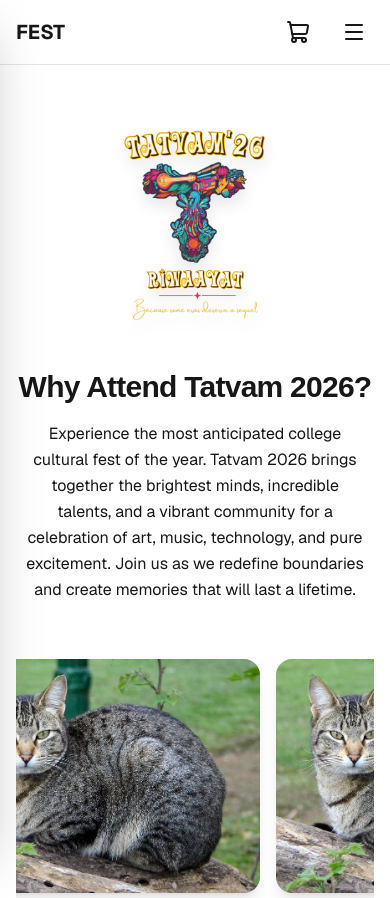
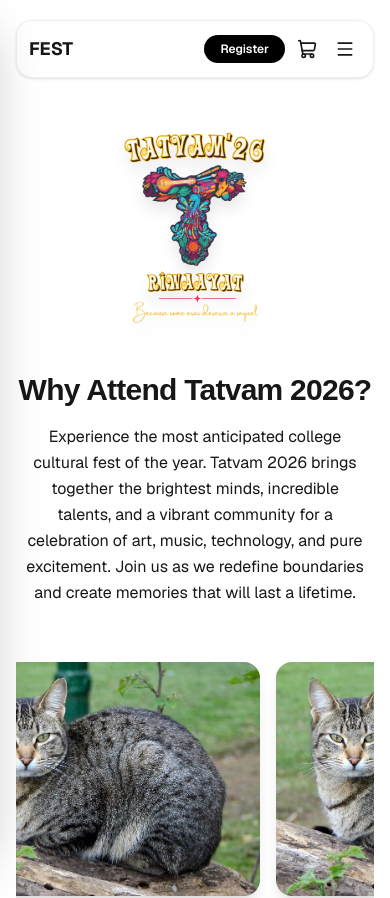
Before and after one commit to perplexingpasta/tatvam2026, a Next.js app: page /about in a window 390 px wide. Shown: the top 898 px of the page. Built offline with nearby package versions, Linux system fonts and the light colour scheme; a web font is replaced by a local one.

Commit message:
fixed navbar

```diff
--- a/components/Header.tsx
+++ b/components/Header.tsx
@@ -7,8 +7,20 @@ import { useCart } from "./CartProvider";
 import { useSportsCart } from "./SportsCartProvider";
 import { useMerchCart } from "./MerchCartProvider";
 import {
-  Menu, X, ShoppingCart, Music, Trophy, Shirt,
-  Home, Calendar, UserPlus, Search, ShoppingBag, Info, MessageCircle, Clock
+  Menu,
+  X,
+  ShoppingCart,
+  Music,
+  Trophy,
+  Shirt,
+  Home,
+  Calendar,
+  UserPlus,
+  Search,
+  ShoppingBag,
+  Info,
+  MessageCircle,
+  Clock,
 } from "lucide-react";
 
 export function Header() {
@@ -33,7 +45,10 @@ export function Header() {
   // Handle click outside and Escape key for cart dropdown
   useEffect(() => {
     function handleClickOutside(event: MouseEvent) {
-      if (dropdownRef.current && !dropdownRef.current.contains(event.target as Node)) {
+      if (
+        dropdownRef.current &&
+        !dropdownRef.current.contains(event.target as Node)
+      ) {
         setIsCartOpen(false);
       }
     }
@@ -69,10 +84,13 @@ export function Header() {
 
   return (
     <>
-      <header className="sticky top-0 z-50 w-full border-b bg-background/95 backdrop-blur supports-[backdrop-filter]:bg-background/60 border-zinc-200">
-        <div className="container mx-auto px-4 h-16 flex items-center justify-between">
-        <div className="flex gap-6 items-center">
-          <Link href="/" className="font-bold text-xl">
+      <header className="fixed top-5 left-4 right-4 md:top-4 md:left-4 md:right-4 z-50 rounded-2xl border border-zinc-200/60 bg-white/30 backdrop-blur-lg shadow-sm transition-all duration-300">
+        <div className="container mx-auto px-3 md:px-6 h-14 md:h-16 flex items-center justify-between">
+          <div className="flex gap-4 md:gap-6 items-center">
+            <Link
+              href="/"
+              className="font-bold text-lg md:text-xl truncate max-w-30 sm:max-w-none"
+            >
               {process.env.NEXT_PUBLIC_FEST_NAME || "FEST"}
             </Link>
             <nav className="hidden md:flex gap-6">
@@ -87,17 +105,29 @@ export function Header() {
               ))}
             </nav>
           </div>
-        <div className="flex items-center gap-4">
+
+          <div className="flex items-center gap-1.5 md:gap-4">
+            {/* Mobile Register Button */}
+            <Link
+              href="/registration"
+              className="md:hidden text-xs font-semibold bg-black text-white px-4 py-1.5 rounded-full hover:bg-zinc-800 transition-colors"
+            >
+              Register
+            </Link>
+
             <div className="relative" ref={dropdownRef}>
               <button
-              onClick={() => { setIsCartOpen(!isCartOpen); setIsMobileMenuOpen(false); }}
-              className="relative p-2 rounded-md hover:bg-zinc-100 transition-colors"
+                onClick={() => {
+                  setIsCartOpen(!isCartOpen);
+                  setIsMobileMenuOpen(false);
+                }}
+                className="relative p-1.5 md:p-2 rounded-md hover:bg-zinc-100 transition-colors"
                 aria-label="Open header menu"
                 aria-expanded={isCartOpen}
               >
-              <ShoppingCart size={24} />
+                <ShoppingCart className="w-5 h-5 md:w-6 md:h-6" />
                 {totalCartCount > 0 && (
-                <span className="absolute top-0 right-0 inline-flex items-center justify-center w-5 h-5 text-xs font-bold text-white bg-black rounded-full">
+                  <span className="absolute top-0 right-0 inline-flex items-center justify-center w-4 h-4 md:w-5 md:h-5 text-[10px] md:text-xs font-bold text-white bg-black rounded-full">
                     {totalCartCount}
                   </span>
                 )}
@@ -105,8 +135,7 @@ export function Header() {
 
               {/* Cart Dropdown Panel */}
               {isCartOpen && (
-              <div className="absolute right-0 top-full mt-2 w-[calc(100vw-2rem)] md:w-80 bg-white border border-zinc-200 rounded-xl shadow-xl overflow-hidden animate-in fade-in zoom-in-95 duration-200 origin-top-right">
-
+                <div className="absolute right-0 top-full mt-3 w-[calc(100vw-2rem)] max-w-xs md:w-80 bg-white border border-zinc-200 rounded-xl shadow-xl overflow-hidden animate-in fade-in zoom-in-95 duration-200 origin-top-right">
                   {/* SECTION 1: Cultural Events */}
                   <div className="p-4 border-b border-zinc-100">
                     <div className="flex items-center justify-between mb-2">
@@ -119,11 +148,15 @@ export function Header() {
                       </span>
                     </div>
                     {cart.length === 0 ? (
-                    <p className="text-sm text-zinc-500 mb-3">No events in cart</p>
+                      <p className="text-sm text-zinc-500 mb-3">
+                        No events in cart
+                      </p>
                     ) : (
                       <ul className="text-sm text-zinc-600 mb-3 space-y-1">
                         {cart.slice(0, 2).map((item, i) => (
-                        <li key={i} className="truncate">{item.indianName}</li>
+                          <li key={i} className="truncate">
+                            {item.indianName}
+                          </li>
                         ))}
                         {cart.length > 2 && <li>+ {cart.length - 2} more</li>}
                       </ul>
@@ -149,13 +182,19 @@ export function Header() {
                       </span>
                     </div>
                     {sportsCartCount === 0 ? (
-                    <p className="text-sm text-zinc-500 mb-3">No sports in cart</p>
+                      <p className="text-sm text-zinc-500 mb-3">
+                        No sports in cart
+                      </p>
                     ) : (
                       <ul className="text-sm text-zinc-600 mb-3 space-y-1">
                         {sportsCart.slice(0, 2).map((item, i) => (
-                        <li key={i} className="truncate">{item.indianName}</li>
+                          <li key={i} className="truncate">
+                            {item.indianName}
+                          </li>
                         ))}
-                      {sportsCartCount > 2 && <li>+ {sportsCartCount - 2} more</li>}
+                        {sportsCartCount > 2 && (
+                          <li>+ {sportsCartCount - 2} more</li>
+                        )}
                       </ul>
                     )}
                     <Link
@@ -179,13 +218,19 @@ export function Header() {
                       </span>
                     </div>
                     {merchCartCount === 0 ? (
-                    <p className="text-sm text-zinc-500 mb-3">No items in cart</p>
+                      <p className="text-sm text-zinc-500 mb-3">
+                        No items in cart
+                      </p>
                     ) : (
                       <ul className="text-sm text-zinc-600 mb-3 space-y-1">
                         {merchCart.slice(0, 2).map((item, i) => (
-                        <li key={i} className="truncate">{item.itemName}</li>
+                          <li key={i} className="truncate">
+                            {item.itemName}
+                          </li>
                         ))}
-                      {merchCartCount > 2 && <li>+ {merchCartCount - 2} more</li>}
+                        {merchCartCount > 2 && (
+                          <li>+ {merchCartCount - 2} more</li>
+                        )}
                       </ul>
                     )}
                     <Link
@@ -196,25 +241,27 @@ export function Header() {
                       View Cart
                     </Link>
                   </div>
-
                 </div>
               )}
             </div>
 
             <button
-            className="md:hidden p-2 rounded-md hover:bg-zinc-100 transition-colors"
+              className="md:hidden p-1.5 rounded-md hover:bg-zinc-100 transition-colors"
               onClick={() => setIsMobileMenuOpen(true)}
               aria-label="Open menu"
             >
-            <Menu size={24} />
+              <Menu className="w-5 h-5" />
             </button>
           </div>
         </div>
       </header>
 
+      {/* Spacer to prevent content from hiding under the fixed header */}
+      <div className="h-17 md:h-22" aria-hidden="true" />
+
       {/* Mobile Menu Overlay */}
       <div
-        className={`md:hidden fixed inset-0 z-[100] bg-black/50 backdrop-blur-sm transition-opacity duration-300 ${
+        className={`md:hidden fixed inset-0 z-100 bg-black/50 backdrop-blur-sm transition-opacity duration-300 ${
           isMobileMenuOpen ? "opacity-100" : "opacity-0 pointer-events-none"
         }`}
         onClick={() => setIsMobileMenuOpen(false)}
@@ -224,12 +271,14 @@ export function Header() {
       <div
         role="navigation"
         aria-label="Mobile drawer"
-        className={`md:hidden fixed inset-y-0 left-0 z-[110] w-4/5 max-w-sm bg-white shadow-2xl flex flex-col transition-transform duration-300 ease-in-out ${
+        className={`md:hidden fixed inset-y-0 left-0 z-110 w-4/5 max-w-sm bg-white shadow-2xl flex flex-col transition-transform duration-300 ease-in-out ${
           isMobileMenuOpen ? "translate-x-0" : "-translate-x-full"
         }`}
       >
         <div className="flex items-center justify-between p-4 border-b border-zinc-100">
-          <span className="font-bold text-xl">{process.env.NEXT_PUBLIC_FEST_NAME || "FEST"}</span>
+          <span className="font-bold text-xl">
+            {process.env.NEXT_PUBLIC_FEST_NAME || "FEST"}
+          </span>
           <button
             onClick={() => setIsMobileMenuOpen(false)}
             className="p-2 rounded-md hover:bg-zinc-100 transition-colors"
@@ -238,7 +287,11 @@ export function Header() {
             <X size={24} />
           </button>
         </div>
-        <nav role="navigation" aria-label="Mobile menu" className="flex flex-col p-4 space-y-2 overflow-y-auto">
+        <nav
+          role="navigation"
+          aria-label="Mobile menu"
+          className="flex flex-col p-4 space-y-2 overflow-y-auto"
+        >
           {navLinks.map((link) => {
             const Icon = link.icon;
             return (
```
Lines whose indentation alone changed are shown as unchanged.
